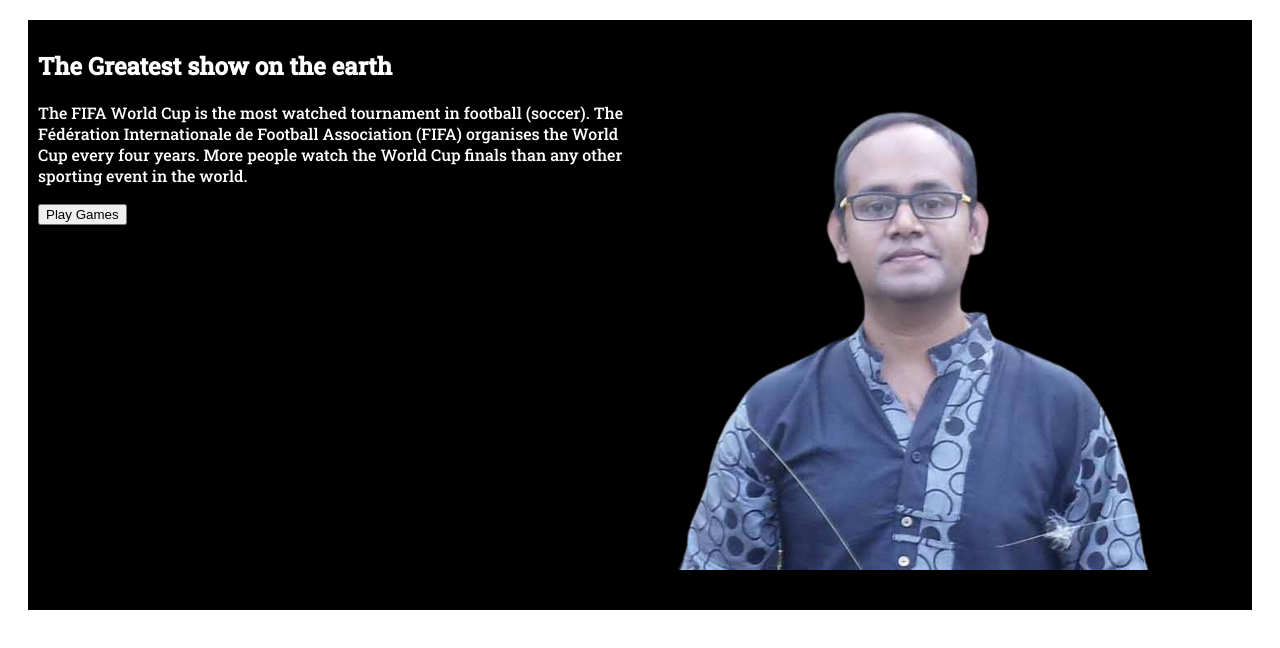
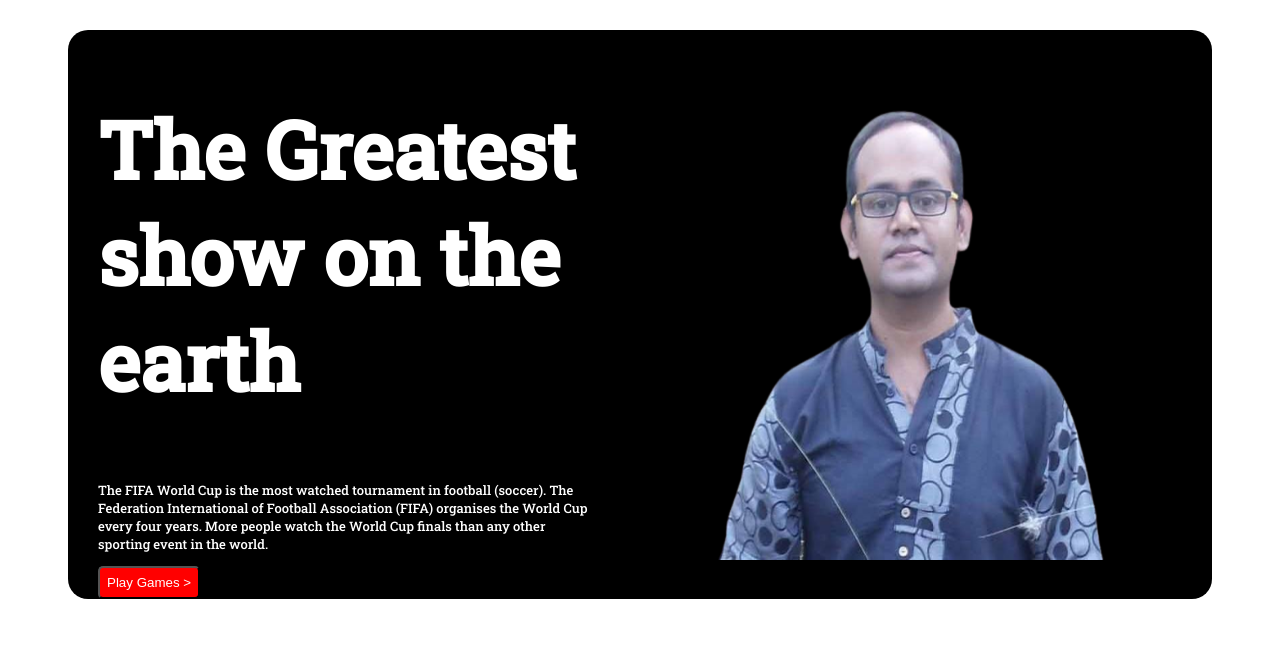
Before and after one commit to Amirul85/amirul-assignment2-repo, a plain HTML site: page index.html in a window 1280 px wide. Drawn offline with Linux system fonts and the light colour scheme.

Commit message:
added banner

```diff
--- a/index.html
+++ b/index.html
@@ -24,11 +24,11 @@
         <div>
             <h1>The Greatest show on the earth</h1>
             <p>
-                The FIFA World Cup is the most watched tournament in football (soccer). The Fédération Internationale de
+                The FIFA World Cup is the most watched tournament in football (soccer). The Federation International of
                 Football Association (FIFA) organises the World Cup every four years. More people watch the World Cup
                 finals than any other sporting event in the world.
             </p>
-            <button id="play">Play Games</button>
+            <button id="play-button">Play Games ></button>
         </div>
 
         <div class="banner-contain">
--- a/style.css
+++ b/style.css
@@ -7,11 +7,38 @@ body {
 /* top banner style */
 
 .banner-contain {
-    display: grid;
-    grid-template-columns: repeat(2, 1fr);
+    display: flex;
     background-color: black;
     color: white;
-    margin: 20px;
-    padding: 10px;
+    border: 2px;
+    border-radius: 20px;
+    margin-top: 30px;
+    margin-bottom: 30px;
+    margin-right: 60px;
+    margin-left: 60px;
+    gap: 30px;
+    padding-left: 30px;
+    padding-right: 20px;
 
 }
+
+h1 {
+    font-size: 80px;
+}
+
+p {
+    font-size: small;
+}
+
+.banner-contain img {
+    width: 400px;
+    height: 500px;
+}
+
+#play-button {
+    background-color: red;
+    color: white;
+    padding: 7px;
+    border-radius: 5px;
+    gap: 10px;
+}
```
